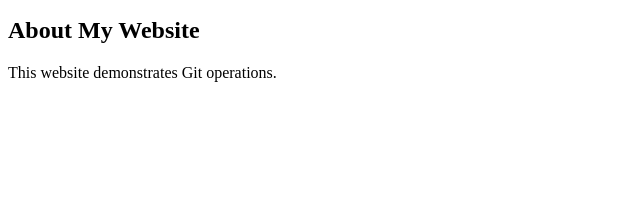
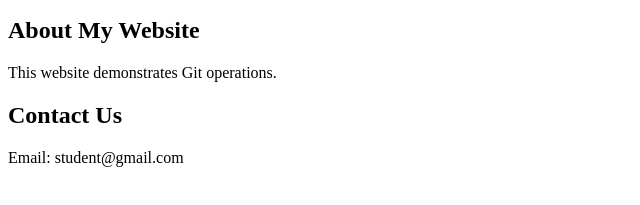
Before and after one commit to sandraharikareddy/Endsem, a plain HTML site: page index.html in a window 1280 px wide. Shown: the part 101-306 px from the top of the page, without its empty margins (0-640 px from the left). Drawn offline with Linux system fonts and the light colour scheme.

Commit message:
Third commit: Add contact section

```diff
--- a/index.html
+++ b/index.html
@@ -8,5 +8,7 @@
     <p>This is my first Git project.</p>
 <h2>About My Website</h2>
 <p>This website demonstrates Git operations.</p>
+<h2>Contact Us</h2>
+<p>Email: student@gmail.com</p>
 </body>
 </html>
```
